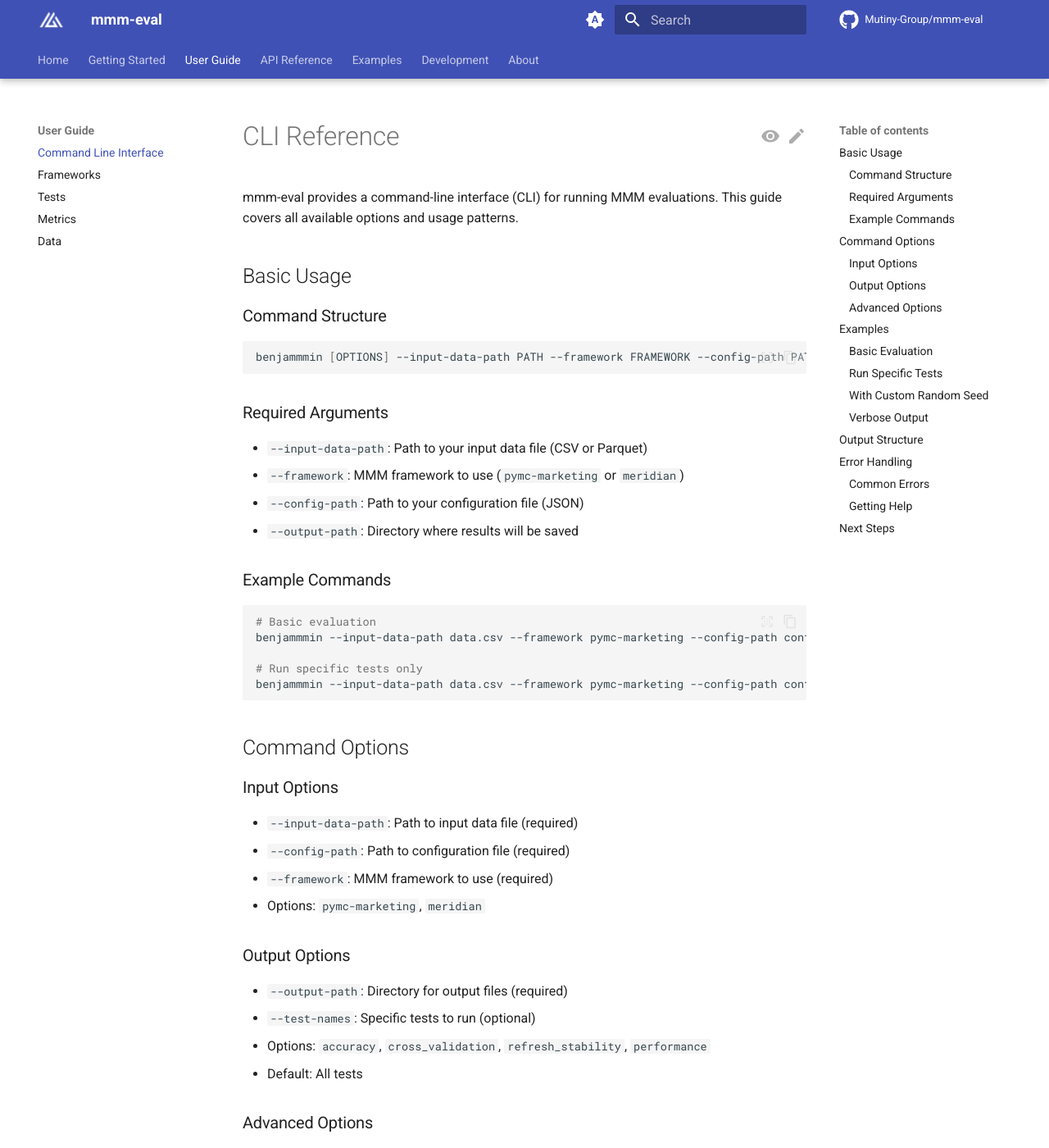
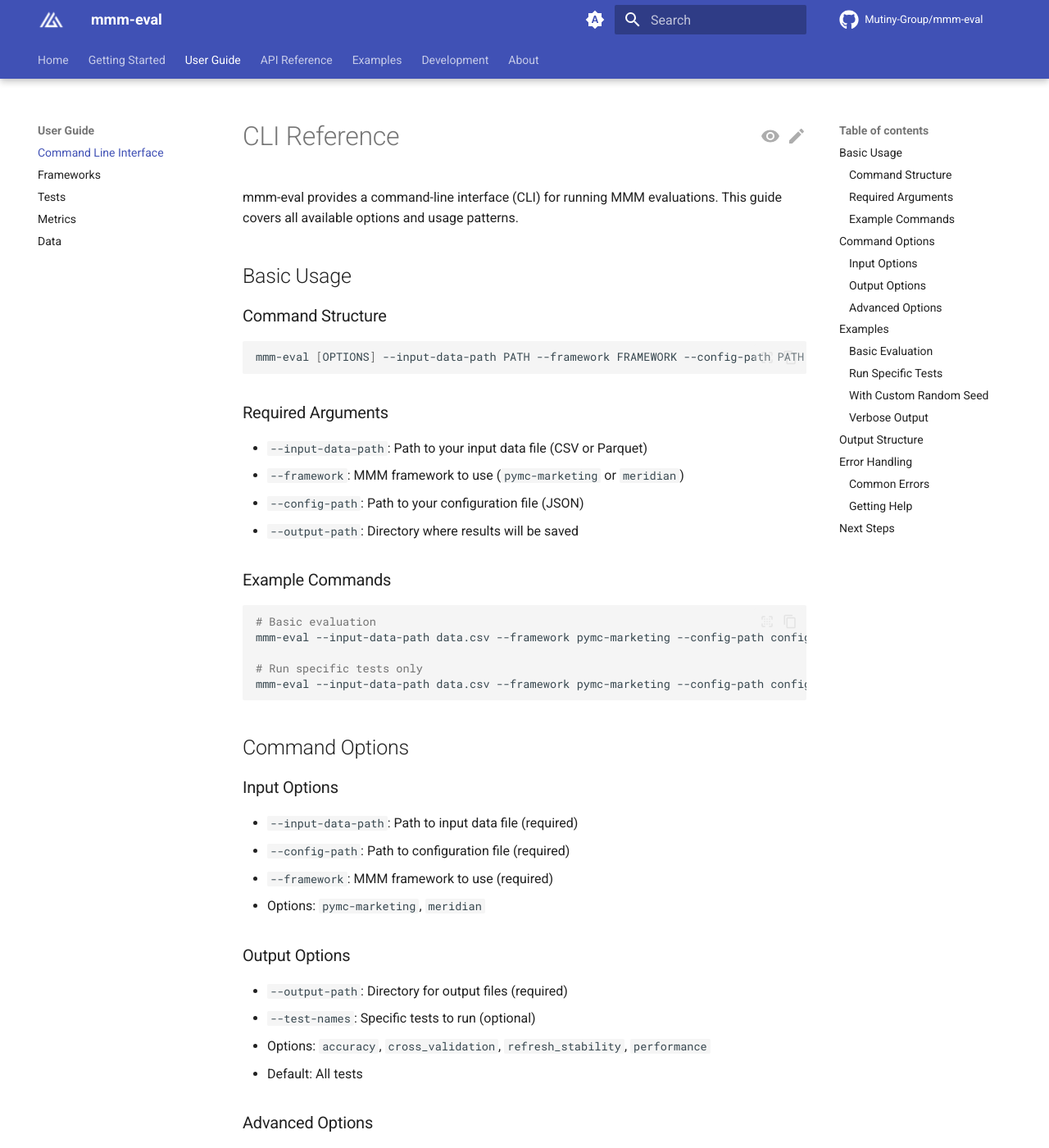
Before and after one commit to mutinex/mmm-eval, an MkDocs documentation site: the page built from docs/user-guide/cli.md, in a window 1280 px wide and 1400 px high. Shown: the whole window at 82% size. Built offline with MkDocs 1.6.1 and Material for MkDocs 9.7.7, drawn with Linux system fonts in a browser that asks for light colours; comment, search, counter and statistics services are not loaded; the version menu is left out; some of the changed text lies outside the part shown.

Commit message:
Final updates

````diff
--- a/docs/user-guide/cli.md
+++ b/docs/user-guide/cli.md
@@ -7,7 +7,7 @@ mmm-eval provides a command-line interface (CLI) for running MMM evaluations. Th
 ### Command Structure
 
 ```bash
-benjammmin [OPTIONS] --input-data-path PATH --framework FRAMEWORK --config-path PATH --output-path PATH
+mmm-eval [OPTIONS] --input-data-path PATH --framework FRAMEWORK --config-path PATH --output-path PATH
 ```
 
 ### Required Arguments
@@ -21,10 +21,10 @@ benjammmin [OPTIONS] --input-data-path PATH --framework FRAMEWORK --config-path
 
 ```bash
 # Basic evaluation
-benjammmin --input-data-path data.csv --framework pymc-marketing --config-path config.json --output-path results/
+mmm-eval --input-data-path data.csv --framework pymc-marketing --config-path config.json --output-path results/
 
 # Run specific tests only
-benjammmin --input-data-path data.csv --framework pymc-marketing --config-path config.json --output-path results/ --test-names accuracy cross_validation
+mmm-eval --input-data-path data.csv --framework pymc-marketing --config-path config.json --output-path results/ --test-names accuracy cross_validation
 ```
 
 ## Command Options
@@ -54,7 +54,7 @@ benjammmin --input-data-path data.csv --framework pymc-marketing --config-path c
 ### Basic Evaluation
 
 ```bash
-benjammmin \
+mmm-eval \
   --input-data-path data.csv \
   --framework pymc-marketing \
   --config-path config.json \
@@ -64,7 +64,7 @@ benjammmin \
 ### Run Specific Tests
 
 ```bash
-benjammmin \
+mmm-eval \
   --input-data-path data.csv \
   --framework pymc-marketing \
   --config-path config.json \
@@ -75,7 +75,7 @@ benjammmin \
 ### With Custom Random Seed
 
 ```bash
-benjammmin \
+mmm-eval \
   --input-data-path data.csv \
   --framework pymc-marketing \
   --config-path config.json \
@@ -86,7 +86,7 @@ benjammmin \
 ### Verbose Output
 
 ```bash
-benjammmin \
+mmm-eval \
   --input-data-path data.csv \
   --framework pymc-marketing \
   --config-path config.json \
@@ -128,14 +128,14 @@ results/
 
 ```bash
 # Show help
-benjammmin --help
+mmm-eval --help
 
 # Show version
-benjammmin --version
+mmm-eval --version
 ```
 
 ## Next Steps
 
-- Learn about [Data Requirements](data.md) for input format
-- Check [Configuration](getting-started/configuration.md) for setup
-- Explore [Examples](examples/basic-usage.md) for use cases
+- Learn about [Data Requirements](../user-guide/data.md) for input format
+- Check [Configuration](../getting-started/configuration.md) for setup
+- Explore [Examples](../examples/basic-usage.md) for use cases
````
Also changed, not shown: docs/user-guide/data.md (+2 -2 lines), docs/user-guide/frameworks.md (+6 -6 lines), docs/user-guide/metrics.md (+2 -2 lines), docs/user-guide/tests.md (+4 -4 lines), 1 other file.
